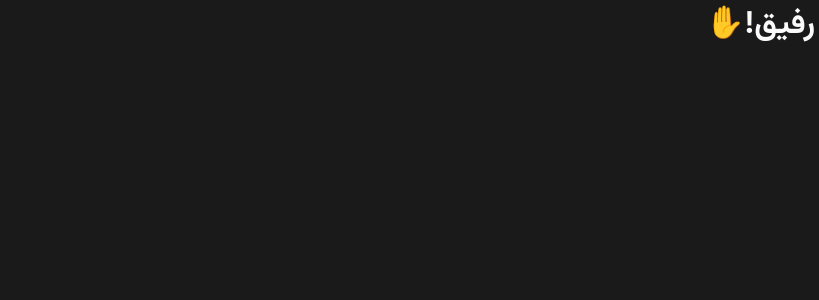
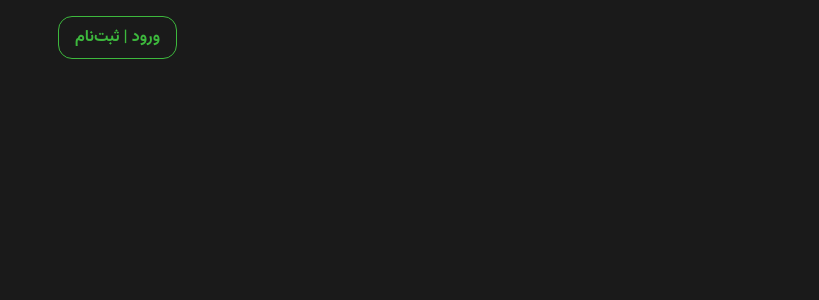
Before and after one commit to CodectiveOrg/bootcamp-2024-free-nextjs-moloudayat, a Next.js app: page / in a window 1280 px wide. Shown: the top 300 px of the page, without its empty margins (461-1280 px from the left). Built offline with nearby package versions, Linux system fonts and the light colour scheme.

Commit message:
feat(app): add header to layout

```diff
--- a/src/app/layout.tsx
+++ b/src/app/layout.tsx
@@ -1,5 +1,8 @@
 import type { Metadata } from "next";
 import { Vazirmatn } from "next/font/google";
+
+import HeaderComponent from "@/components/header/header.component";
+
 import "./globals.css";
 
 const vazirmatn = Vazirmatn({
@@ -19,7 +22,10 @@ export default function RootLayout({
 }>) {
   return (
     <html lang="fa" dir="rtl" className={vazirmatn.className}>
-      <body>{children}</body>
+      <body>
+        <HeaderComponent />
+        <main>{children}</main>
+      </body>
     </html>
   );
 }
```
